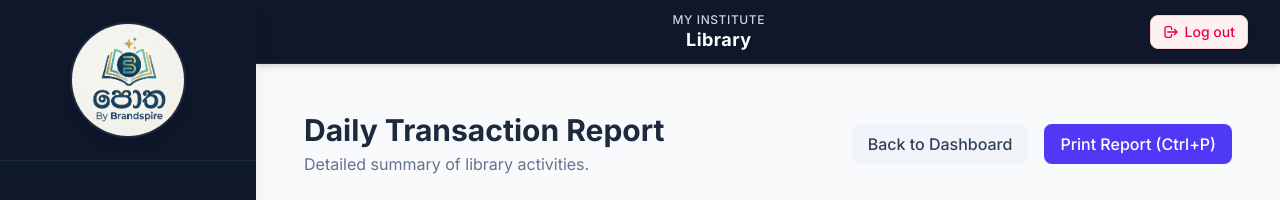
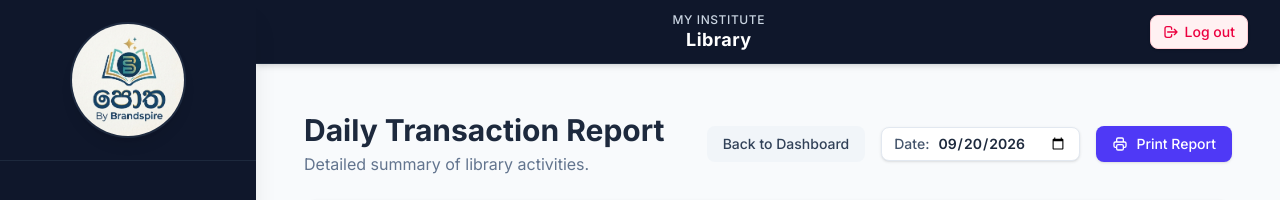
Before and after one commit to arunasaku/lms, a Next.js app: page /reports/daily in a window 1280 px wide. Shown: the top 200 px of the page. Built offline with nearby package versions, Linux system fonts and the light colour scheme; no server answers; the database is empty; sample sign-in values are in the browser's storage.

Commit message:
Fix daily report server error and add date picker

```diff
--- /dev/null
+++ b/src/app/reports/daily/ReportControls.tsx
@@ -0,0 +1,32 @@
+"use client"
+import { useRouter } from 'next/navigation';
+
+export default function ReportControls({ defaultDate }: { defaultDate: string }) {
+  const router = useRouter();
+
+  return (
+    <div className="flex gap-4 items-center">
+      <div className="flex items-center gap-2 bg-white px-3 py-1.5 rounded-lg border border-slate-200 shadow-sm">
+        <label htmlFor="report-date" className="text-sm font-medium text-slate-600">Date:</label>
+        <input
+          id="report-date"
+          type="date"
+          value={defaultDate}
+          onChange={(e) => {
+            if (e.target.value) {
+              router.push(`/reports/daily?date=${e.target.value}`);
+            }
+          }}
+          className="border-none outline-none text-sm font-semibold text-slate-800 bg-transparent"
+        />
+      </div>
+      <button
+        onClick={() => window.print()}
+        className="px-4 py-2 bg-indigo-600 text-white rounded-lg text-sm font-medium hover:bg-indigo-700 transition shadow-sm flex items-center gap-2"
+      >
+        <svg className="w-4 h-4" fill="none" stroke="currentColor" viewBox="0 0 24 24"><path strokeLinecap="round" strokeLinejoin="round" strokeWidth={2} d="M17 17h2a2 2 0 002-2v-4a2 2 0 00-2-2H5a2 2 0 00-2 2v4a2 2 0 002 2h2m2 4h6a2 2 0 002-2v-4a2 2 0 00-2-2H9a2 2 0 00-2 2v4a2 2 0 002 2zm8-12V5a2 2 0 00-2-2H9a2 2 0 00-2 2v4h10z" /></svg>
+        Print Report
+      </button>
+    </div>
+  );
+}
--- a/src/app/reports/daily/page.tsx
+++ b/src/app/reports/daily/page.tsx
@@ -3,8 +3,9 @@ import { getServerSession } from "next-auth";
 import { authOptions } from "@/lib/auth";
 import { redirect } from "next/navigation";
 import Link from "next/link";
+import ReportControls from "./ReportControls";
 
-export default async function DailyReportPage({ searchParams }: { searchParams: { date?: string } }) {
+export default async function DailyReportPage({ searchParams }: { searchParams: Promise<{ date?: string }> | { date?: string } }) {
   const session = await getServerSession(authOptions);
 
   if (!session) {
@@ -18,7 +19,9 @@ export default async function DailyReportPage({ searchParams }: { searchParams:
     redirect("/catalog");
   }
 
-  const dateParam = searchParams.date || new Date().toISOString().split('T')[0];
+  // Handle Next.js 15 async searchParams
+  const params = await searchParams;
+  const dateParam = params?.date || new Date().toISOString().split('T')[0];
 
   const targetDate = new Date(dateParam);
   const startOfDay = new Date(targetDate);
@@ -59,14 +62,11 @@ export default async function DailyReportPage({ searchParams }: { searchParams:
           <h2 className="text-3xl font-bold text-slate-800">Daily Transaction Report</h2>
           <p className="text-slate-500 mt-1">Detailed summary of library activities.</p>
         </div>
-        <div className="flex gap-4">
-          <Link href="/" className="px-4 py-2 bg-slate-100 text-slate-700 rounded-lg font-medium hover:bg-slate-200 transition">
+        <div className="flex gap-4 items-center">
+          <Link href="/" className="px-4 py-2 bg-slate-100 text-slate-700 rounded-lg text-sm font-medium hover:bg-slate-200 transition">
             Back to Dashboard
           </Link>
-          <button className="px-4 py-2 bg-indigo-600 text-white rounded-lg font-medium hover:bg-indigo-700 transition"
-                  onMouseDown={(e) => { e.preventDefault(); }}>
-            Print Report (Ctrl+P)
-          </button>
+          <ReportControls defaultDate={dateParam} />
         </div>
       </div>
 
```
